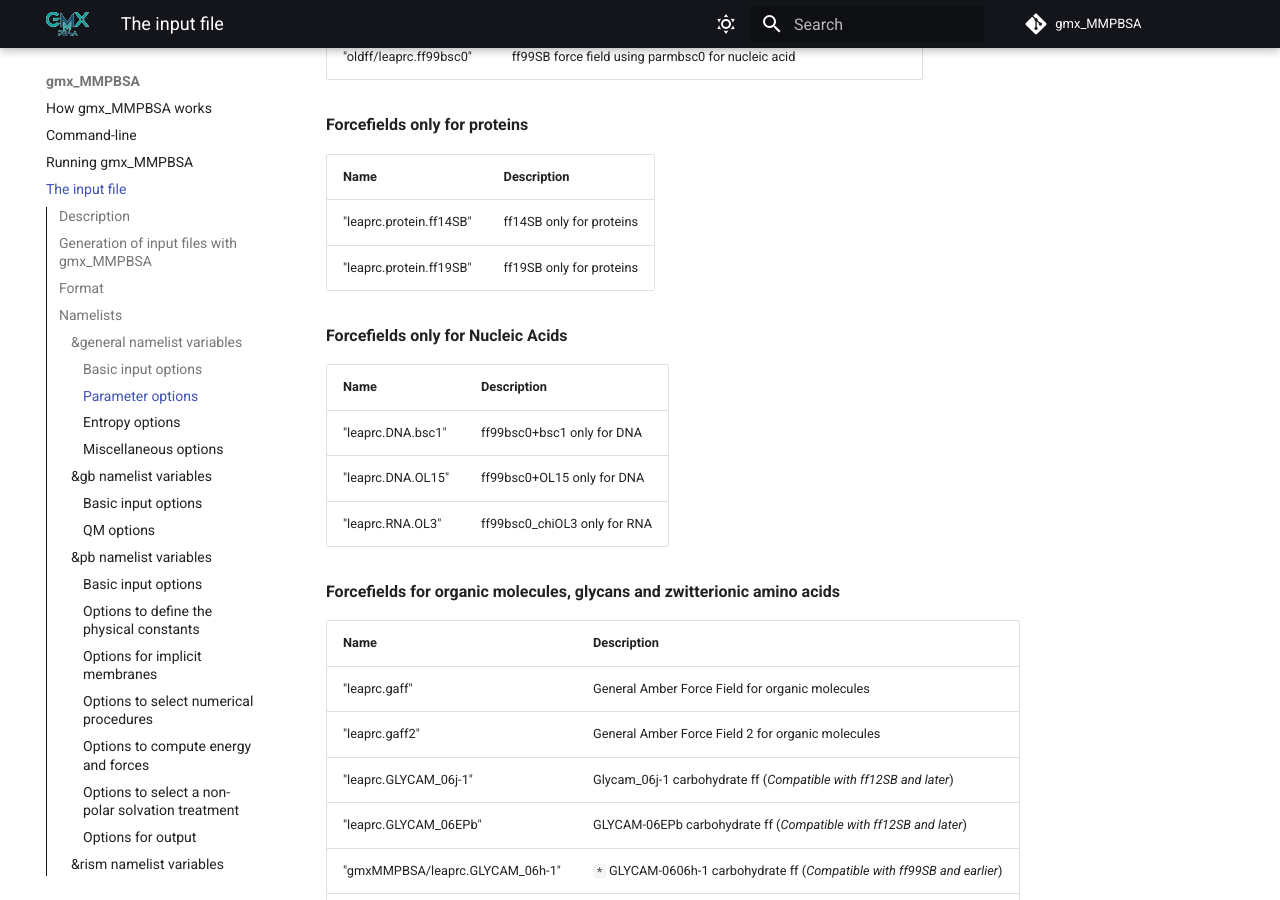
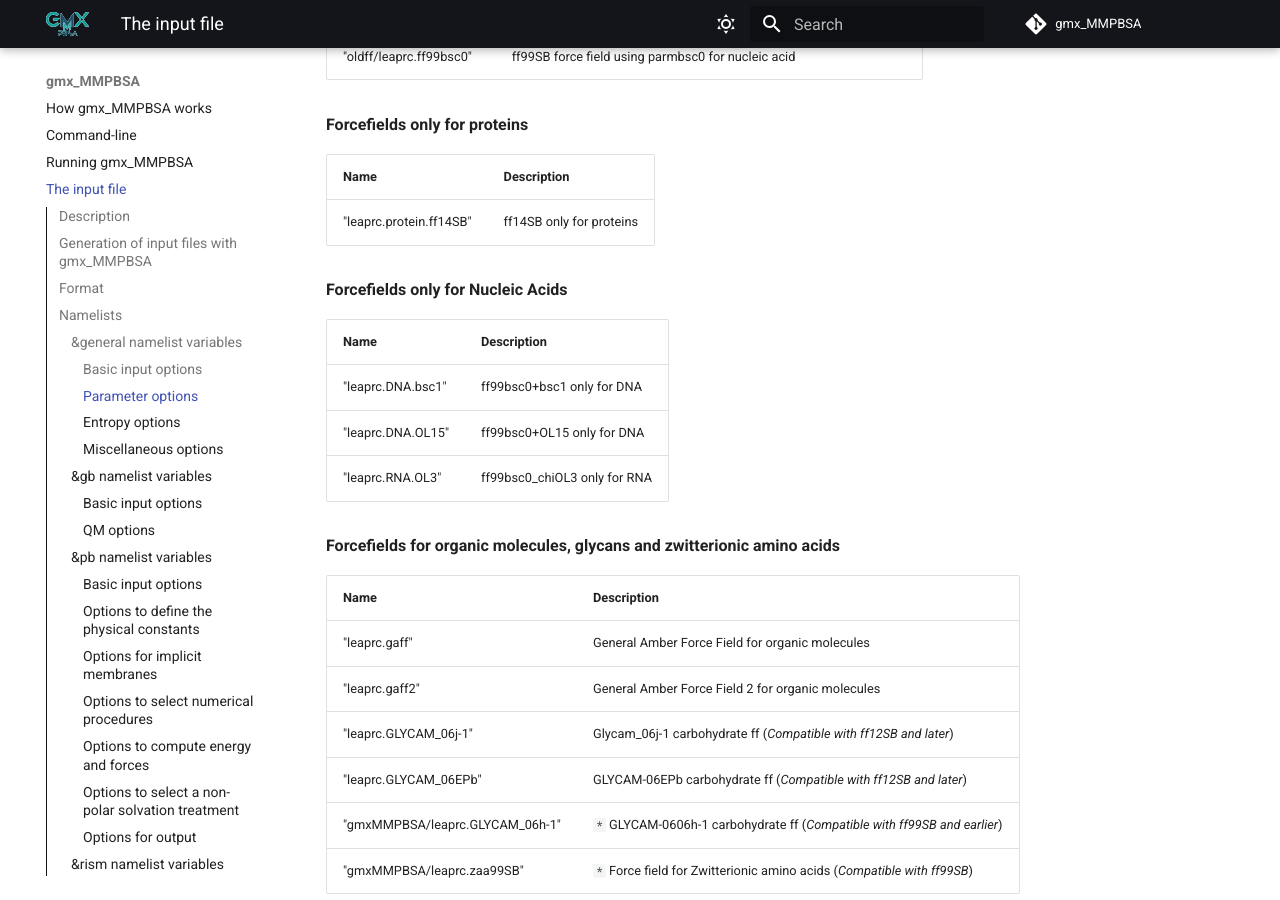
Before and after one commit to Valdes-Tresanco-MS/gmx_MMPBSA, an MkDocs documentation site: the page built from docs/input_file.md, in a window 1280 px wide and 900 px high, scrolled down 3537 px. Built offline with MkDocs 1.6.1 and Material for MkDocs 9.7.7, drawn with Linux system fonts in a browser that asks for light colours; comment, search, counter and statistics services are not loaded.

Commit message:
remove ff19SB in doc as it is not supported yet

```diff
--- a/docs/input_file.md
+++ b/docs/input_file.md
@@ -199,7 +199,6 @@ tested in previous `protein_forcefield` and `ligand_forcefield` variables.
     | Name                    | Description               |
     |:------------------------|:--------------------------|
     | "leaprc.protein.ff14SB" | ff14SB only for proteins  |
-    | "leaprc.protein.ff19SB" | ff19SB only for proteins  |
 
     **Forcefields only for Nucleic Acids**
 
```
